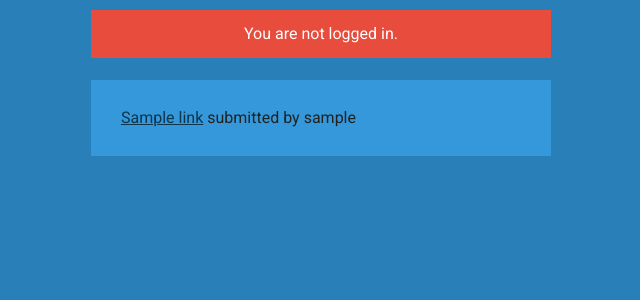
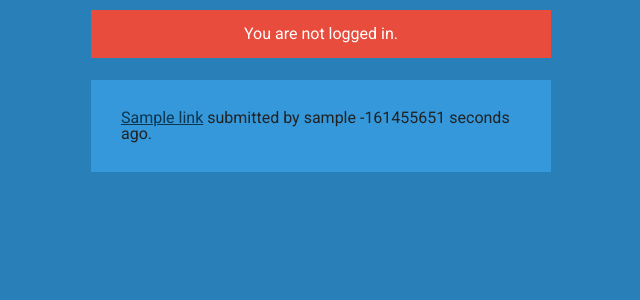
Before and after one commit to StungEye-RRC/ReadThat, a PHP site: page / in a window 1280 px wide. Shown: the top 300 px of the page, without its empty margins (319-959 px from the left). Run offline with PHP 8.4, Linux system fonts and the light colour scheme; tables that the repository leaves empty hold one stand-in row (values such as "Sample post"); some libraries are stand-ins or nearby versions.

Commit message:
Time ago in words implemented for index link display.

```diff
--- /dev/null
+++ b/includes/date_helpers.php
@@ -0,0 +1,64 @@
+<?php
+/*
+ * Formats a time in a human-readable "time ago" string.
+ * Found here: http://forums.devnetwork.net/viewtopic.php?f=50&t=113253
+ */
+
+function time_ago_in_words($mysqltime)
+{
+     $timestamp      = (int)strtotime($mysqltime);
+     $current_time   = time();
+     $diff           = $current_time - $timestamp;
+
+     $intervals      = array (
+         'year' => 31556926, 'month' => 2629744, 'week' => 604800, 'day' => 86400, 'hour' => 3600, 'minute'=> 60
+     );
+
+     if ($diff == 0)
+     {
+         return 'just now';
+     }
+
+     if ($diff < 60)
+     {
+         return $diff == 1 ? $diff . ' second ago' : $diff . ' seconds ago';
+     }
+
+     if ($diff >= 60 && $diff < $intervals['hour'])
+     {
+         $diff = floor($diff/$intervals['minute']);
+         return $diff == 1 ? $diff . ' minute ago' : $diff . ' minutes ago';
+     }
+
+     if ($diff >= $intervals['hour'] && $diff < $intervals['day'])
+     {
+         $diff = floor($diff/$intervals['hour']);
+         return $diff == 1 ? $diff . ' hour ago' : $diff . ' hours ago';
+     }
+
+     if ($diff >= $intervals['day'] && $diff < $intervals['week'])
+     {
+         $diff = floor($diff/$intervals['day']);
+         return $diff == 1 ? $diff . ' day ago' : $diff . ' days ago';
+     }
+
+     if ($diff >= $intervals['week'] && $diff < $intervals['month'])
+     {
+         $diff = floor($diff/$intervals['week']);
+         return $diff == 1 ? $diff . ' week ago' : $diff . ' weeks ago';
+     }
+
+     if ($diff >= $intervals['month'] && $diff < $intervals['year'])
+     {
+         $diff = floor($diff/$intervals['month']);
+         return $diff == 1 ? $diff . ' month ago' : $diff . ' months ago';
+     }
+
+     if ($diff >= $intervals['year'])
+     {
+         $diff = floor($diff/$intervals['year']);
+         return $diff == 1 ? $diff . ' year ago' : $diff . ' years ago';
+     }
+}
+
+?>
--- a/includes/link_helpers.php
+++ b/includes/link_helpers.php
@@ -9,7 +9,7 @@
 
     function get_all_links() {
         $data = [];
-        $sql = "SELECT * FROM links LEFT OUTER JOIN users ON links.user_id = users.id";
+        $sql = "SELECT links.url, links.title, links.user_id, links.created_at, users.id, users.username FROM links LEFT OUTER JOIN users ON links.user_id = users.id";
         $links = Database::prepare_and_execute($sql, $data);
         return $links->fetchAll();
     }
--- a/index.php
+++ b/index.php
@@ -3,6 +3,7 @@
   require('includes/user_message.php');
   require('includes/user_helpers.php');
   require('includes/link_helpers.php');
+  require('includes/date_helpers.php');
 
   if (get_the_current_user()) {
     UserMessage::set_message('success', 'You are logged in.');
@@ -21,7 +22,10 @@
   <?php else: ?>
     <ul>
       <?php foreach($links as $link): ?>
-        <li><a href="<?= $link['url'] ?>"><?= $link['title'] ?></a> submitted by <?= $link['username'] ?></li>
+        <li>
+          <a href="<?= $link['url'] ?>"><?= $link['title'] ?></a> submitted by <?= $link['username'] ?>
+          <time title="<?= $link['created_at'] ?>" datetime="<?= $link['created_at'] ?>"><?= time_ago_in_words($link['created_at']) ?></time>.
+        </li>
       <?php endforeach ?>
     </ul>
   <?php endif ?>
```
